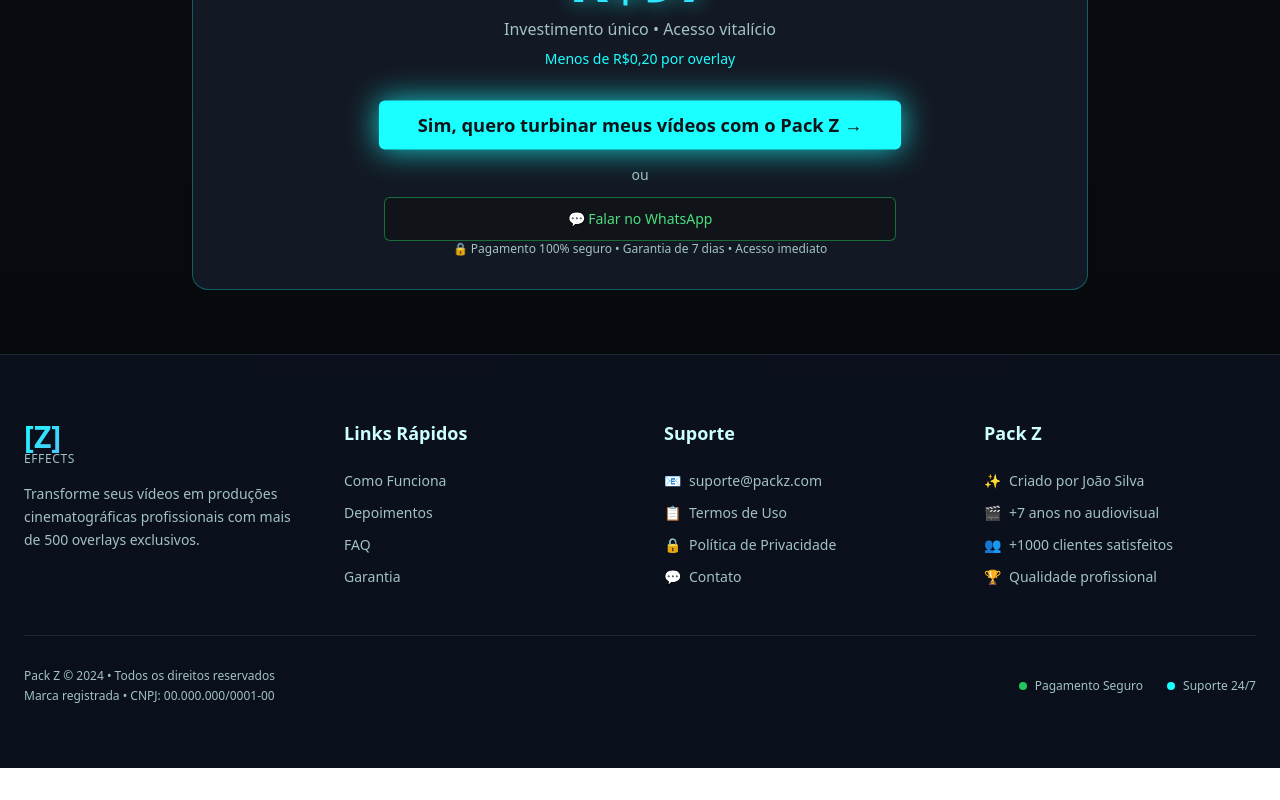
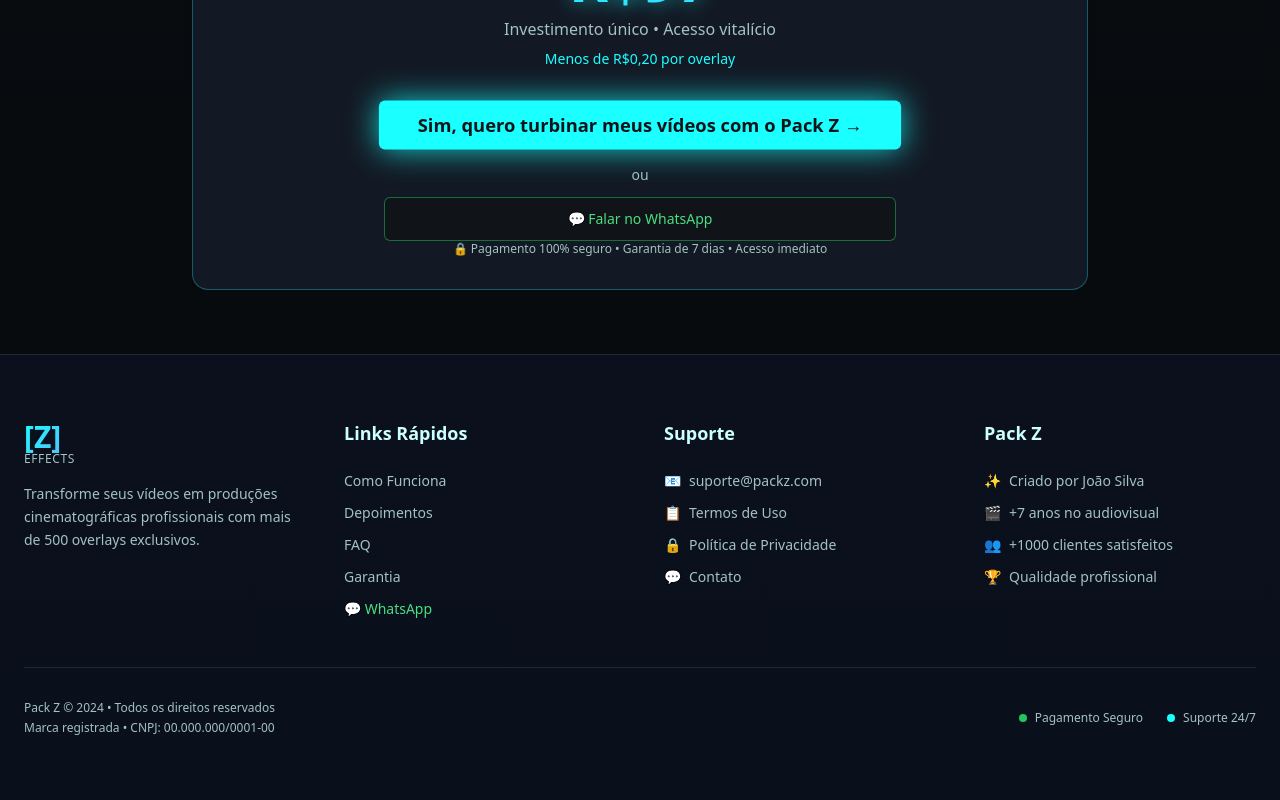
Before and after one commit to Carlos8980/vamo-clone-isso, a React (Vite) app: page / in a window 1280 px wide. Shown: the part 7449-8249 px from the top of the page. Before the commit the page ends 8217 px from the top, so only its background shows below. Built offline with nearby package versions, Linux system fonts and the light colour scheme.

Commit message:
Adicionar link do WhatsApp ao rodapé
Adicionei um link do WhatsApp na seção de "Links Rápidos" do rodapé, que abre o aplicativo com uma mensagem predefinida para o número 5515999798973.

```diff
--- a/src/components/Footer.tsx
+++ b/src/components/Footer.tsx
@@ -31,6 +31,16 @@ const Footer = () => {
               <li><button onClick={() => scrollToSection('depoimentos')} className="text-muted-foreground hover:text-primary transition-colors cursor-pointer">Depoimentos</button></li>
               <li><button onClick={() => scrollToSection('faq')} className="text-muted-foreground hover:text-primary transition-colors cursor-pointer">FAQ</button></li>
               <li><button onClick={() => scrollToSection('garantia')} className="text-muted-foreground hover:text-primary transition-colors cursor-pointer">Garantia</button></li>
+              <li>
+                <a
+                  href="https://wa.me/5515999798973?text=Eu%20quero%20adquirir%20o%20Pack%20Z"
+                  target="_blank"
+                  rel="noopener noreferrer"
+                  className="text-green-400 hover:text-green-300 transition-colors flex items-center gap-2"
+                >
+                  💬 WhatsApp
+                </a>
+              </li>
             </ul>
           </div>
 
```
